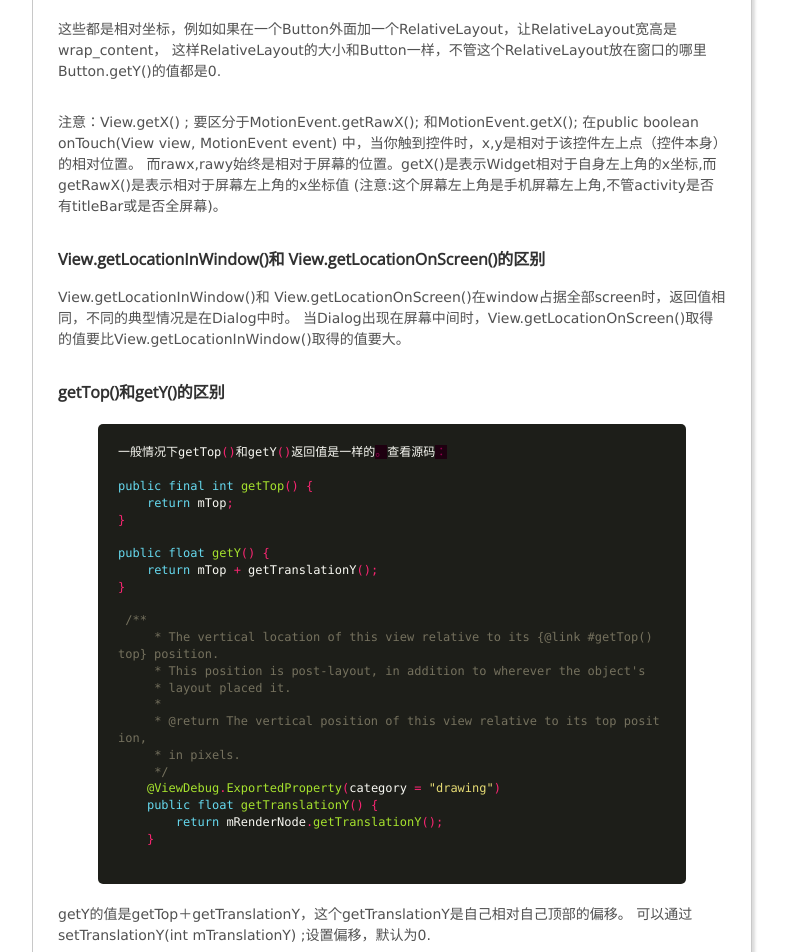
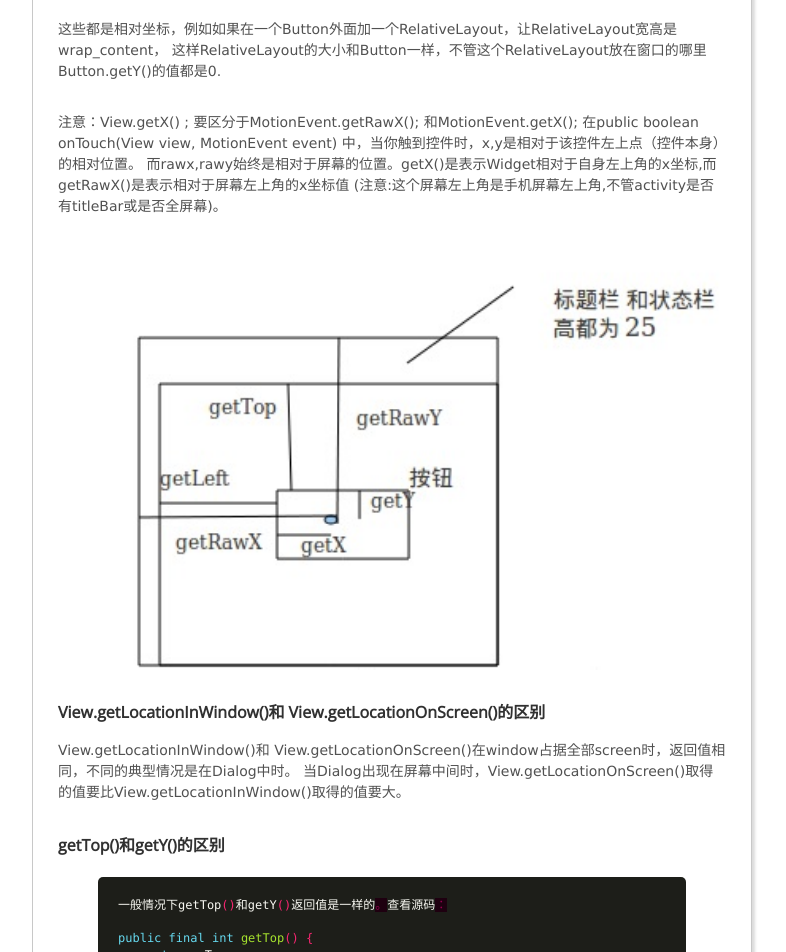
Before and after one commit to mxn21/mxn21.github.io, a Jekyll site: the page built from _posts/2015-11-24-屏幕坐标用法总结.md, in a window 1280 px wide. Shown: the part 795-1747 px from the top of the page, without its empty margins (248-1034 px from the left). Built offline with Jekyll 4.4.1, drawn with Linux system fonts in a browser that asks for light colours; Markdown is read by kramdown in place of the engine named in the settings; comment, search, counter and statistics services are not loaded.

Commit message:
21423423

```diff
--- a/_posts/2015-11-24-屏幕坐标用法总结.md
+++ b/_posts/2015-11-24-屏幕坐标用法总结.md
@@ -36,6 +36,8 @@
 在public boolean onTouch(View view, MotionEvent event) 中，当你触到控件时，x,y是相对于该控件左上点（控件本身）的相对位置。
 而rawx,rawy始终是相对于屏幕的位置。getX()是表示Widget相对于自身左上角的x坐标,而getRawX()是表示相对于屏幕左上角的x坐标值
 (注意:这个屏幕左上角是手机屏幕左上角,不管activity是否有titleBar或是否全屏幕)。
+
+![](https://raw.githubusercontent.com/mxn21/mxn21.github.io/master/public/img/img135.png)
 
 
 ### View.getLocationInWindow()和 View.getLocationOnScreen()的区别
```
Also changed, not shown: public/img/img135.png (added).
